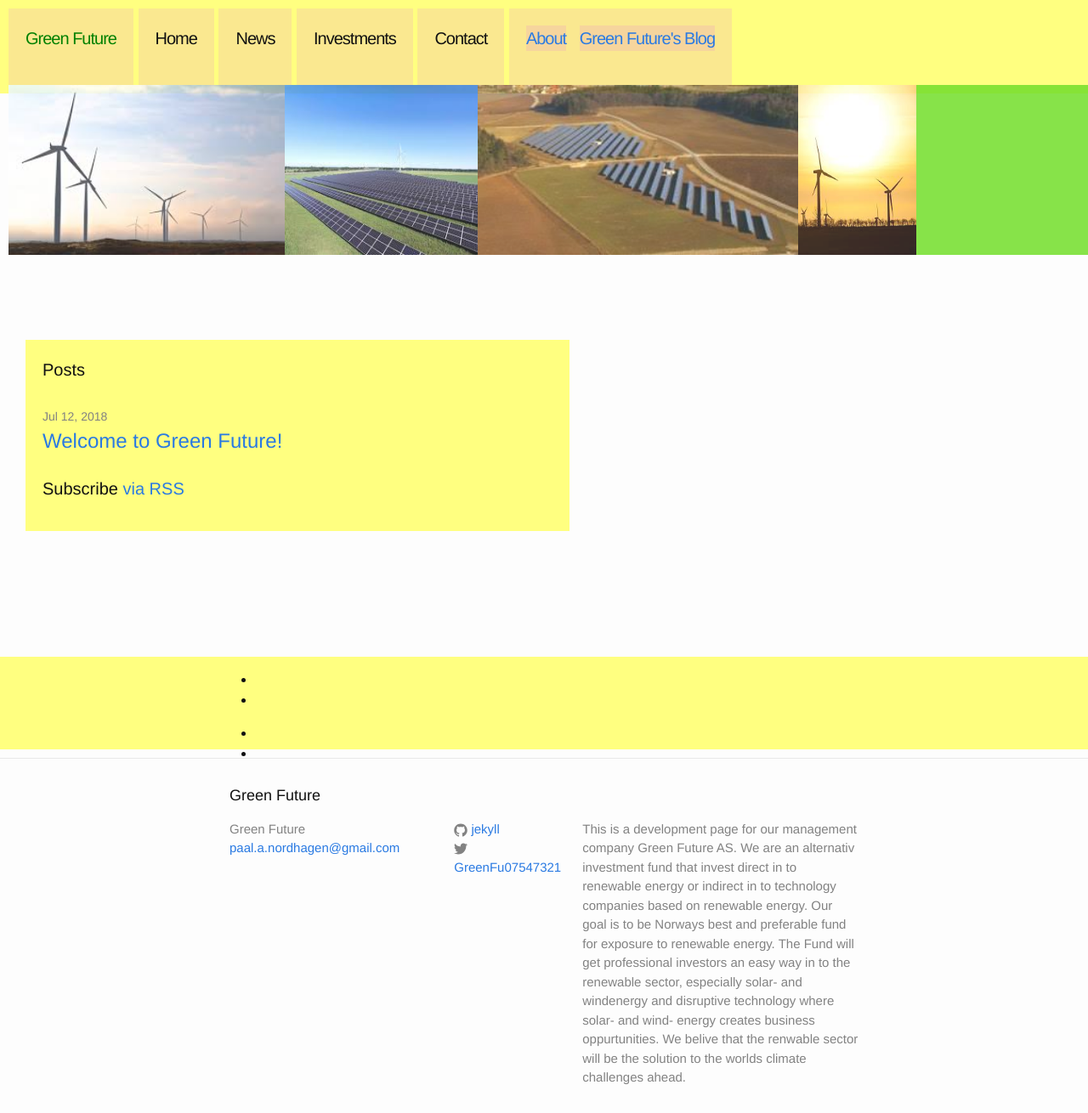
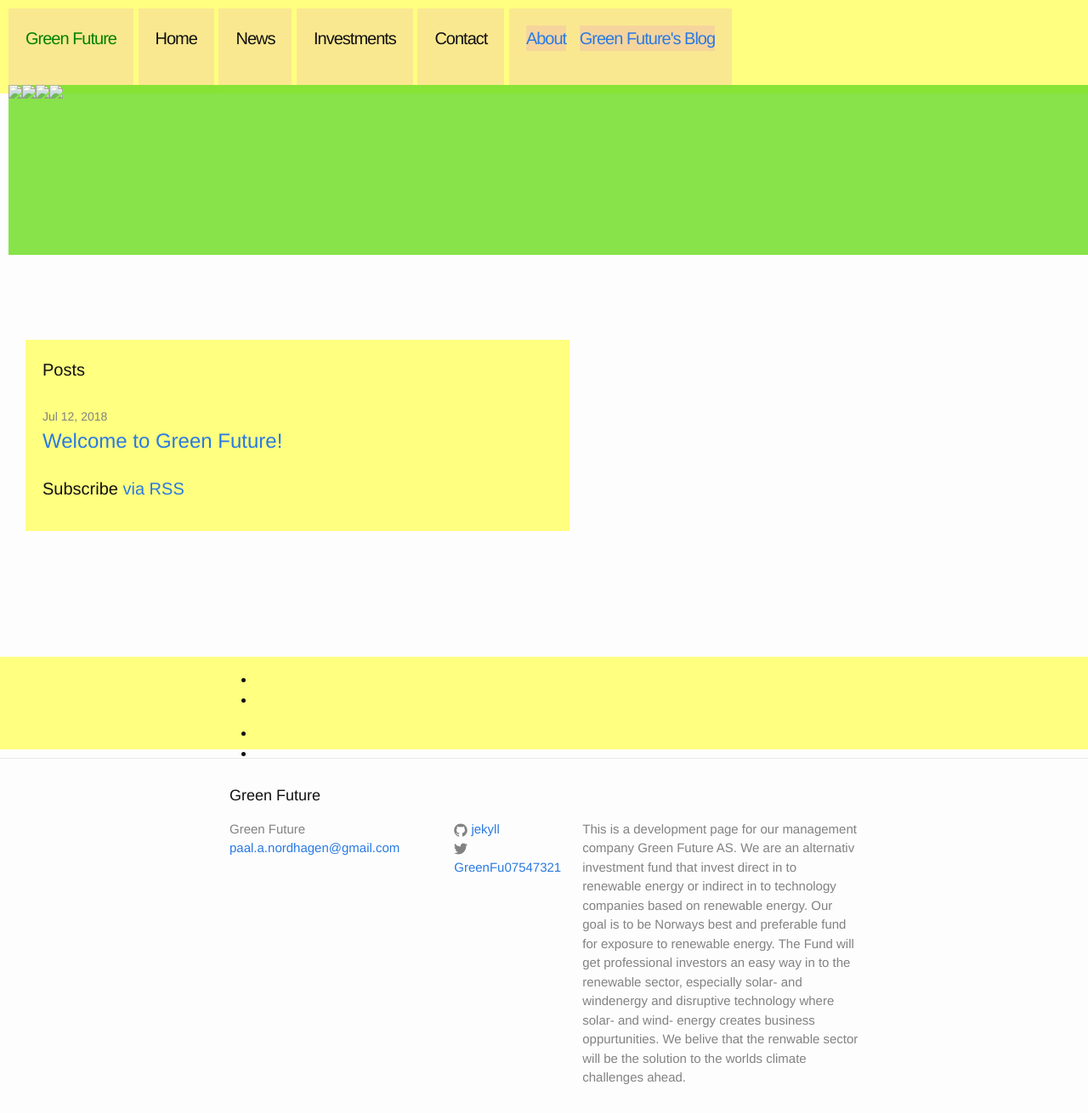
Before and after one commit to Paal-August/Paal-August.github.io, a Jekyll site: the page built from index.html, in a window 1280 px wide and 1310 px high. Shown: the whole window at 85% size. Built offline with Jekyll 4.4.1, drawn with Linux system fonts in a browser that asks for light colours.

Commit message:
Update header.html

```diff
--- a/_includes/header.html
+++ b/_includes/header.html
@@ -19,14 +19,14 @@
    <!-- </nav>-->
 
     <div class="image-container">
-     <!-- <img src="Vindmoller_images.jpeg?raw=true"/>
+      <img src="Vindmoller_images.jpeg?raw=true"/>
       <img src="images-3.jpeg?raw=true"/>
       <img src="images-1.jpeg?raw=true"/>
-      <img src="images-2.jpeg?raw=true"/>-->
-      <img src="https://github.com/Paal-August/Paal-August.github.io/blob/master/_includes/Vindmoller_images.jpeg?raw=true"/>
+      <img src="images-2.jpeg?raw=true"/>
+      <!--  <img src="https://github.com/Paal-August/Paal-August.github.io/blob/master/_includes/Vindmoller_images.jpeg?raw=true"/>
       <img src="https://github.com/Paal-August/Paal-August.github.io/blob/master/_includes/images-3.jpeg?raw=true"/>
       <img src="https://github.com/Paal-August/Paal-August.github.io/blob/master/_includes/images-1.jpeg?raw=true"/>
-      <img src="https://github.com/Paal-August/Paal-August.github.io/blob/master/_includes/images-2.jpeg?raw=true"/>
+      <img src="https://github.com/Paal-August/Paal-August.github.io/blob/master/_includes/images-2.jpeg?raw=true"/>-->
     </div>
 
 
```
